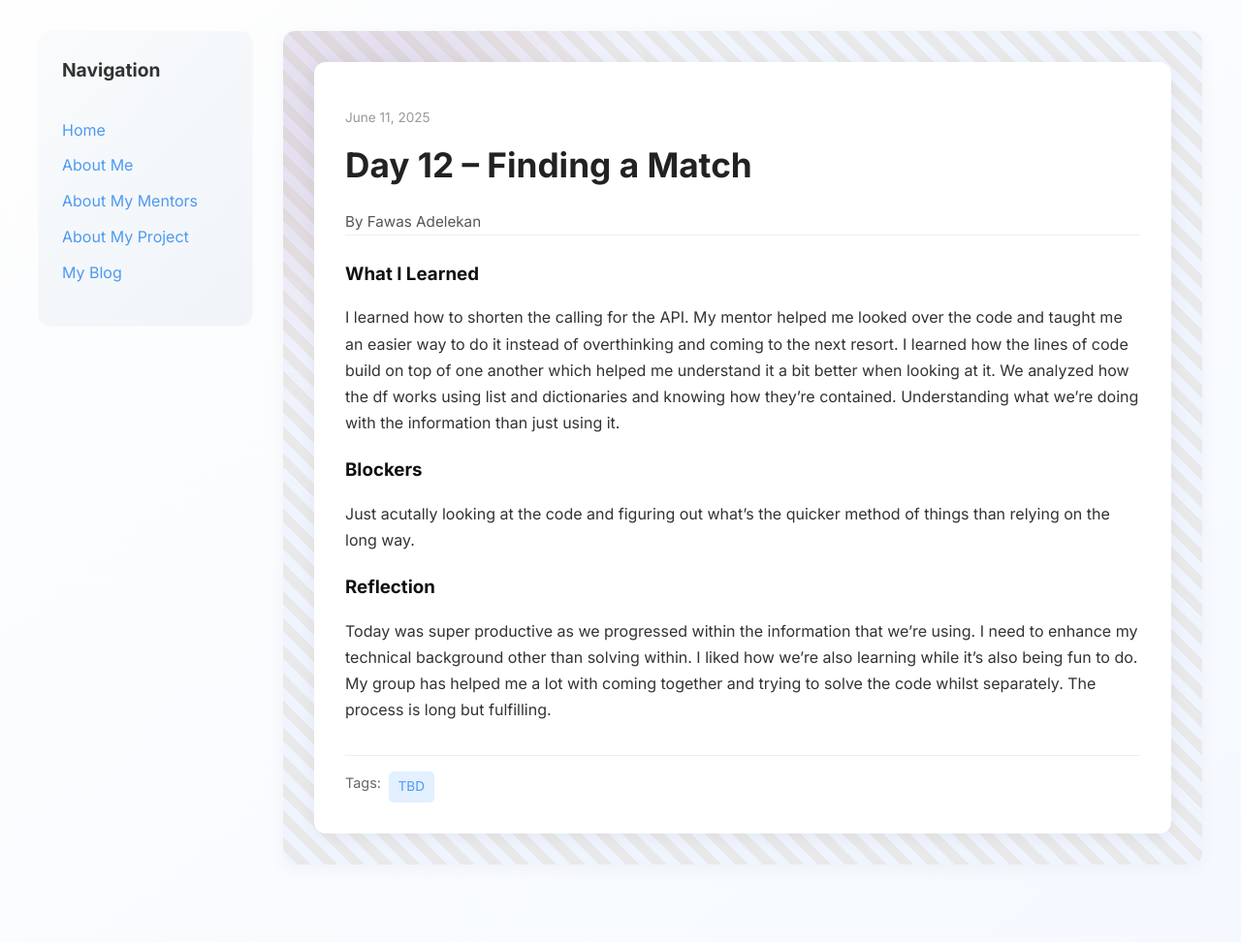
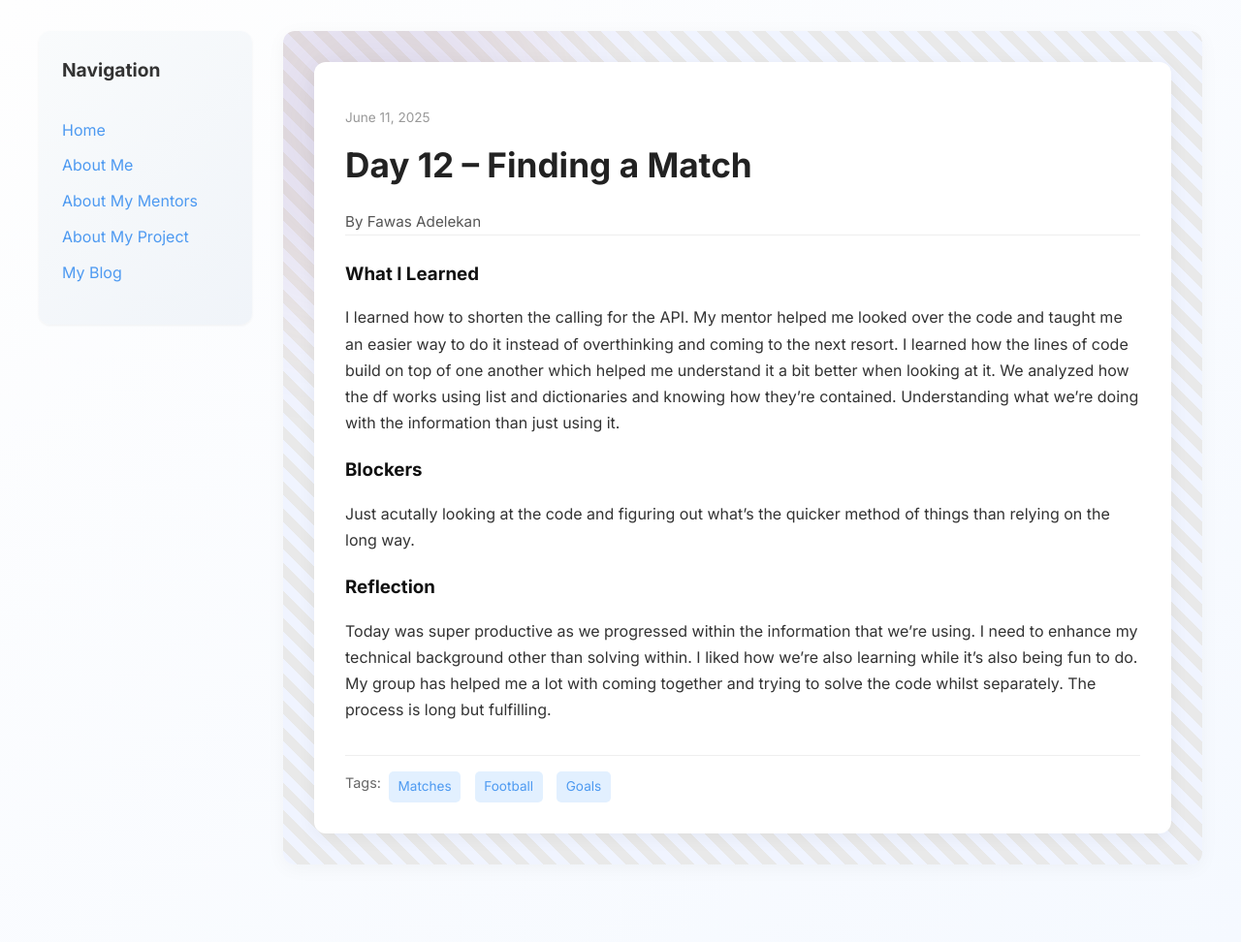
Before and after one commit to ForrestAj/ForrestAj.github.io, a Jekyll site: the page built from _posts/2025-06-11-day-12.md, in a window 1280 px wide. Shown: the whole page at 97% size. Built offline with Jekyll 4.4.1, drawn with Linux system fonts in a browser that asks for light colours.

Commit message:
Update 2025-06-11-day-12.md

```diff
--- a/_posts/2025-06-11-day-12.md
+++ b/_posts/2025-06-11-day-12.md
@@ -4,7 +4,7 @@
 date: 2025-06-11
 author: Fawas Adelekan
 permalink: /day12.html
-tags: ["TBD",]
+tags: ["Matches","Football","Goals"]
 
 what_i_learned: |
   I learned how to shorten the calling for the API. My mentor helped me looked over the code and taught me an easier way to do it instead of overthinking and coming to the next resort. I learned how the lines of code build on top of one another which helped me understand it a bit better when looking at it. We analyzed how the df works using list and dictionaries and knowing how they're contained. Understanding what we're doing with the information than just using it.
```
